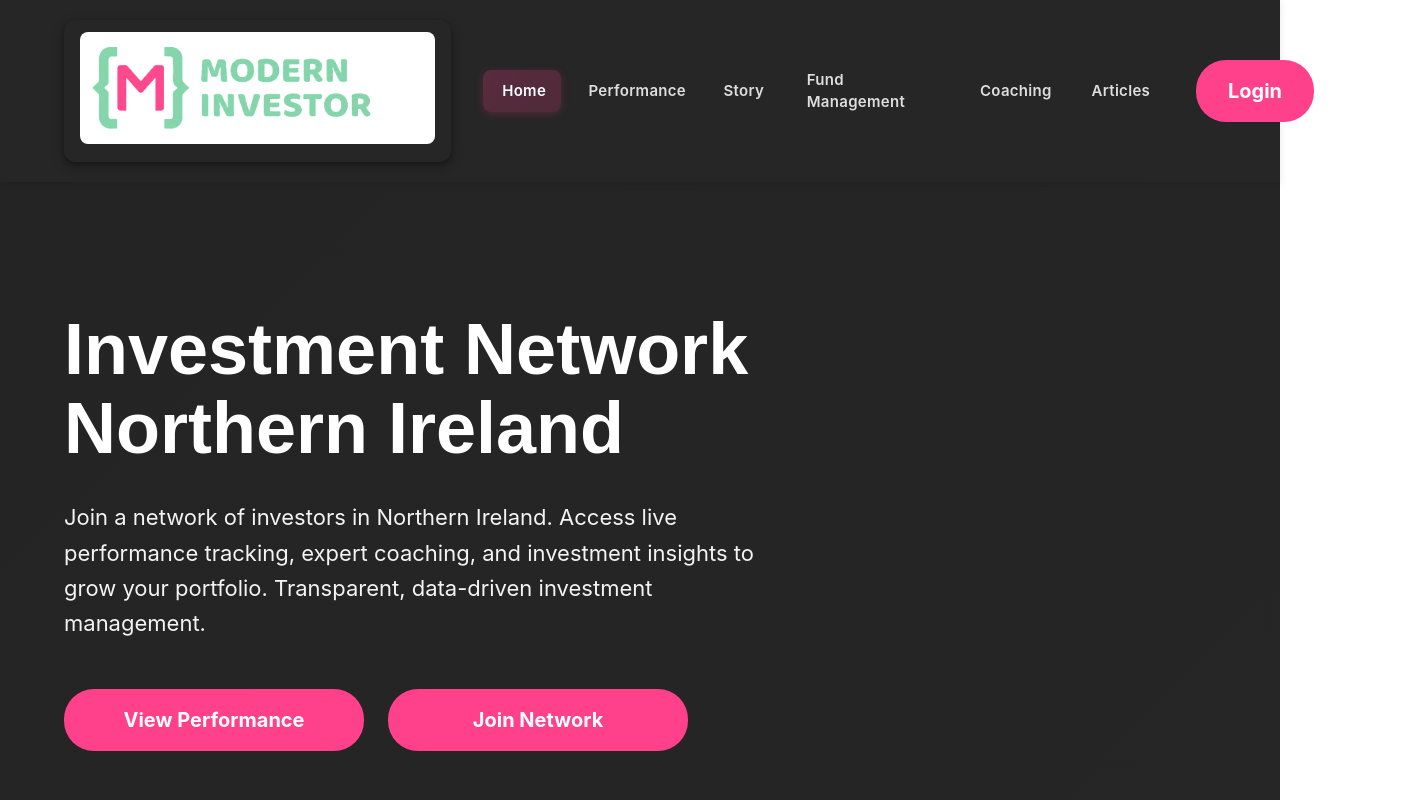
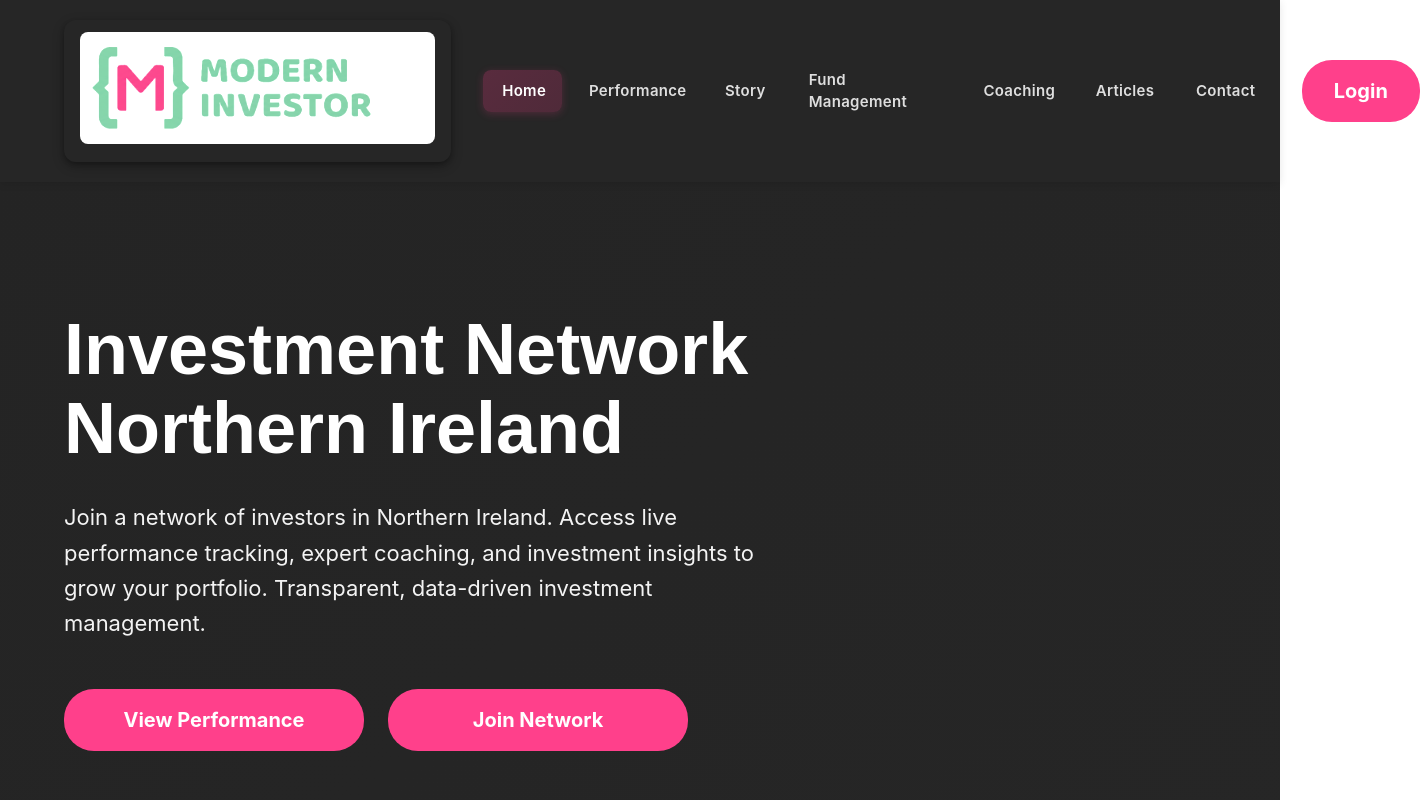
Before and after one commit to glenadamson1984/Modern-Investor, a Next.js app: page / in a window 1280 px wide. Shown: the top 800 px of the page, 1420 px wide, since content can reach past the window. Built offline with nearby package versions, Linux system fonts and the light colour scheme; no server answers; the database is empty.

Commit message:
adding new option to get to contact page

```diff
--- a/src/components/layout/ContactFooter.jsx
+++ b/src/components/layout/ContactFooter.jsx
@@ -125,6 +125,16 @@ const ContactFooter = () => {
               </CallToActionButton>
             </div>
           )}
+          {!router.pathname.includes("/contact") && (
+            <div style={{ maxWidth: "300px", width: "100%" }}>
+              <CallToActionButton
+                variant="primary"
+                onClick={() => router.push("/contact")}
+              >
+                Get In Touch
+              </CallToActionButton>
+            </div>
+          )}
         </div>
         <StyledContactInfo>
           <StyledContactItem>
--- a/src/components/layout/navigation/NavigationControl.jsx
+++ b/src/components/layout/navigation/NavigationControl.jsx
@@ -32,6 +32,8 @@ const NavigationControl = () => {
             ? "/dashboard"
             : navigationItem === "Admin"
             ? "/admin/dashboard"
+            : navigationItem === "Contact"
+            ? "/contact"
             : `/${ConvertPathNameToURL(navigationItem)}`;
         const isActive =
           navigationItem === "Home"
@@ -40,6 +42,8 @@ const NavigationControl = () => {
             ? pathname === "/dashboard"
             : navigationItem === "Admin"
             ? pathname.startsWith("/admin")
+            : navigationItem === "Contact"
+            ? pathname === "/contact"
             : pathname === `/${ConvertPathNameToURL(navigationItem)}`;
 
         return (
--- a/src/components/layout/navigation/NavigationPaths.js
+++ b/src/components/layout/navigation/NavigationPaths.js
@@ -5,6 +5,7 @@ export const NavigationItems = [
   "Fund Management",
   "Coaching",
   "Articles",
+  "Contact",
 ];
 
 export const NavigationItemsMobile = [
```
